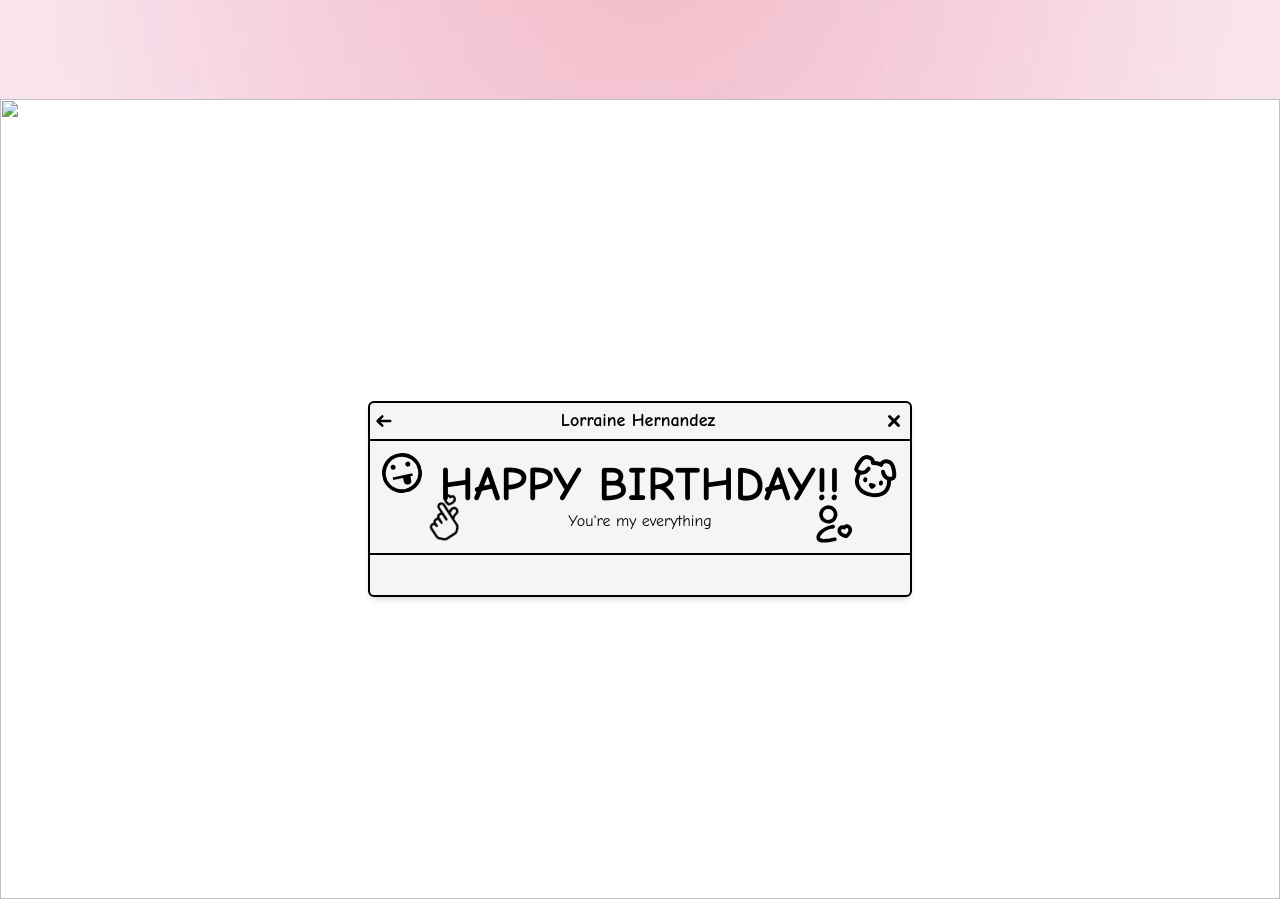
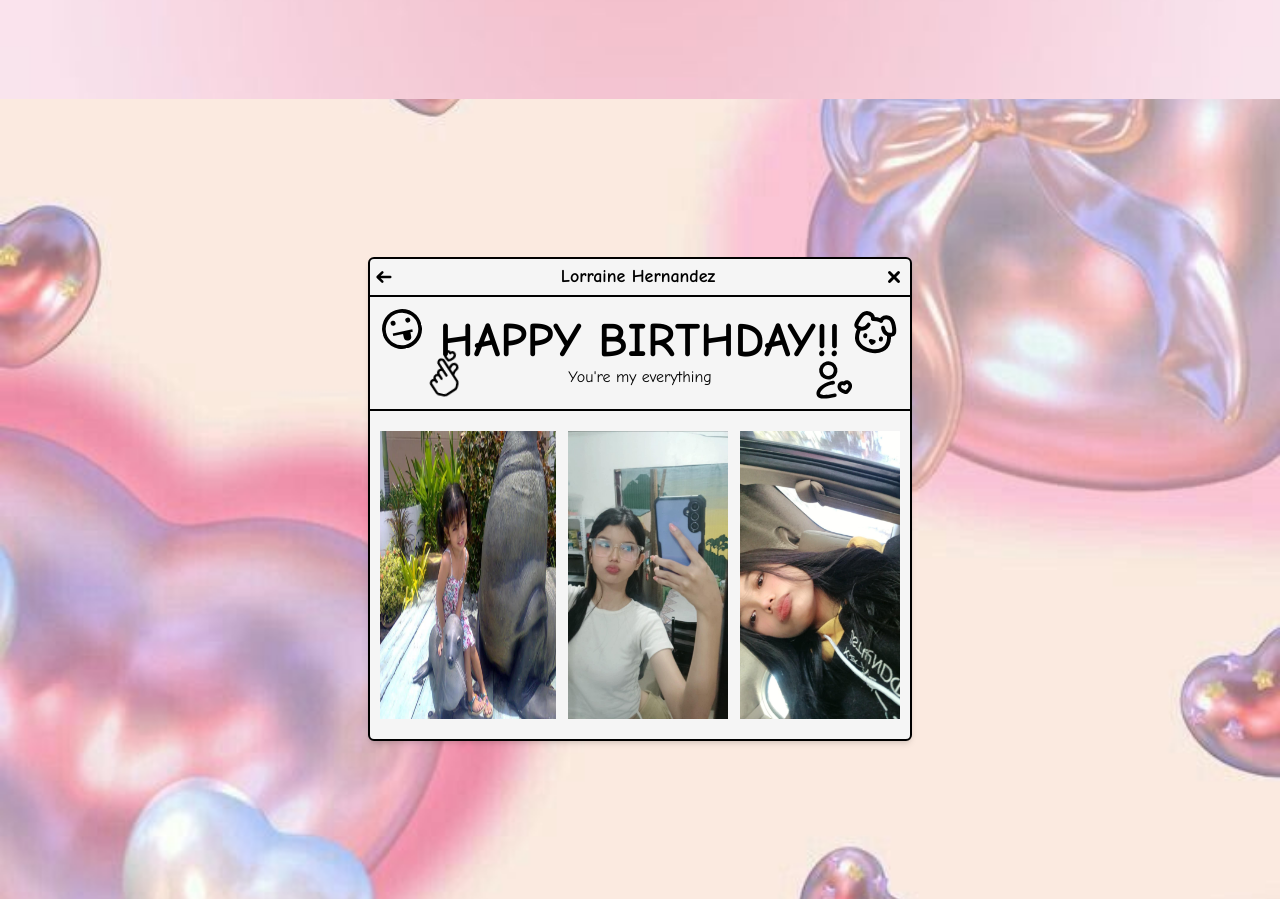
Before and after one commit to nygmark/hbdraine, a plain HTML site: page index.html in a window 1280 px wide. Shown: the part 779-1678 px from the top of the page. Drawn offline with nearby package versions, Linux system fonts and the light colour scheme; a script that the page names is missing; files whose address does not match are found by name.

Commit message:
Update index.html

```diff
--- a/index.html
+++ b/index.html
@@ -83,7 +83,7 @@
     <!-- FIRST CARD -->
     <div class="w-full h-[100vh] z-0 relative">
         <!-- BACKGROUND -->
-        <img class="w-full h-full object-cover" src="/Love-Letter-main/icons/pink2.jpg" alt="">
+        <img class="w-full h-full object-cover" src="./icons/pink2.JPG" alt="">
         <!-- FIRST PAGE -->
         <div class="absolute top-0 h-full flex items-center justify-center flex-col w-full">
             <!-- FIRST CARD -->
@@ -133,9 +133,9 @@
                 <!-- IMAGES -->
                 <div class="flex justify-center">
                     <div class="w-44 flex justify-center py-5 gap-3">
-                        <img class="w-full" src="/Love-Letter-main/icons/raine1.jpeg" alt="">
-                        <img class="w-40" src="/Love-Letter-main/icons/raine2.jpeg" alt="">
-                        <img class="w-40" src="/Love-Letter-main/icons/raine3.jpeg" alt="">
+                        <img class="w-full" src="./icons/raine1.JPEG" alt="">
+                        <img class="w-40" src="./icons/raine2.JPEG" alt="">
+                        <img class="w-40" src="./icons/raine3.JPEG" alt="">
                     </div>
                 </div>
             </div>
```
